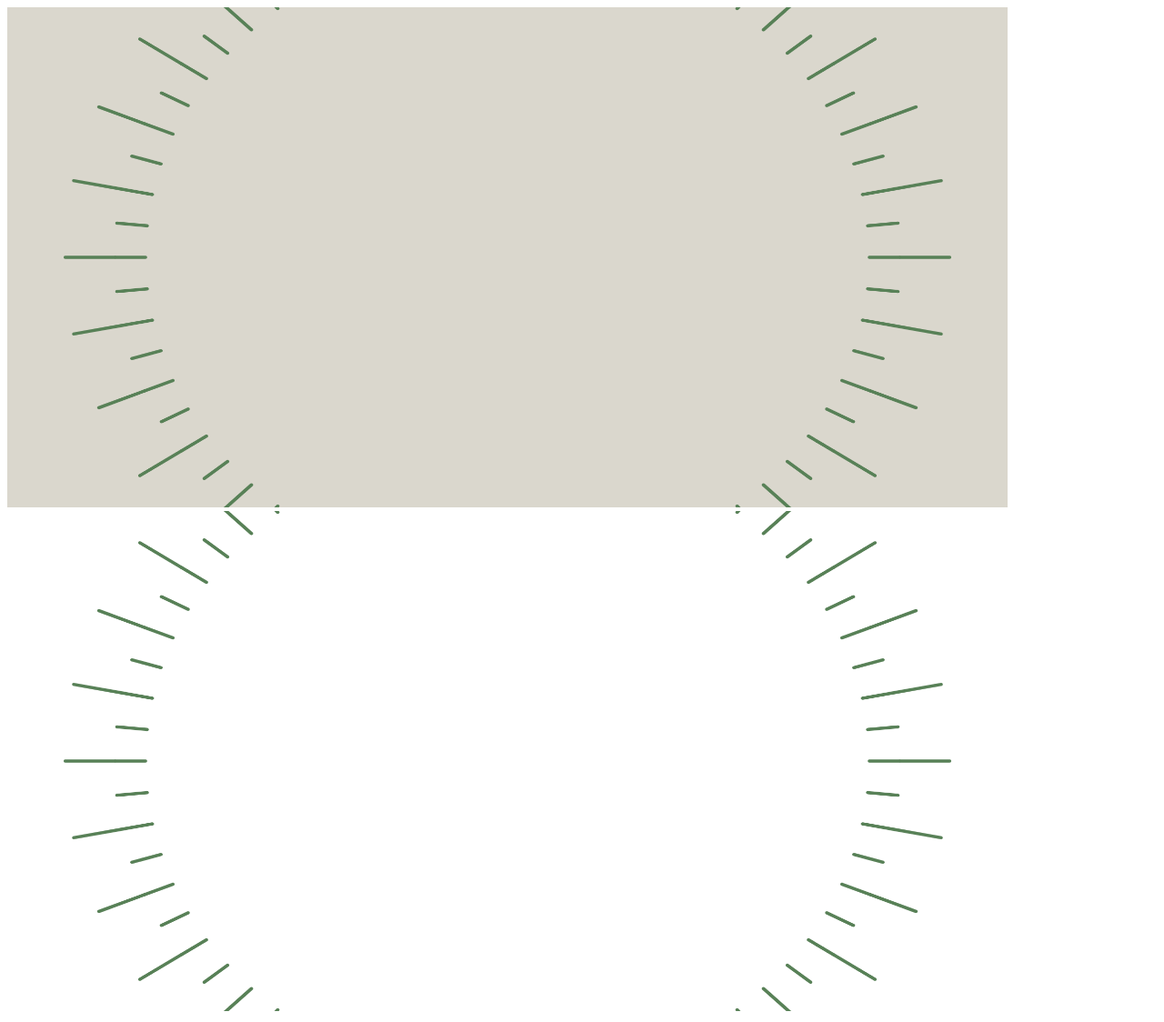
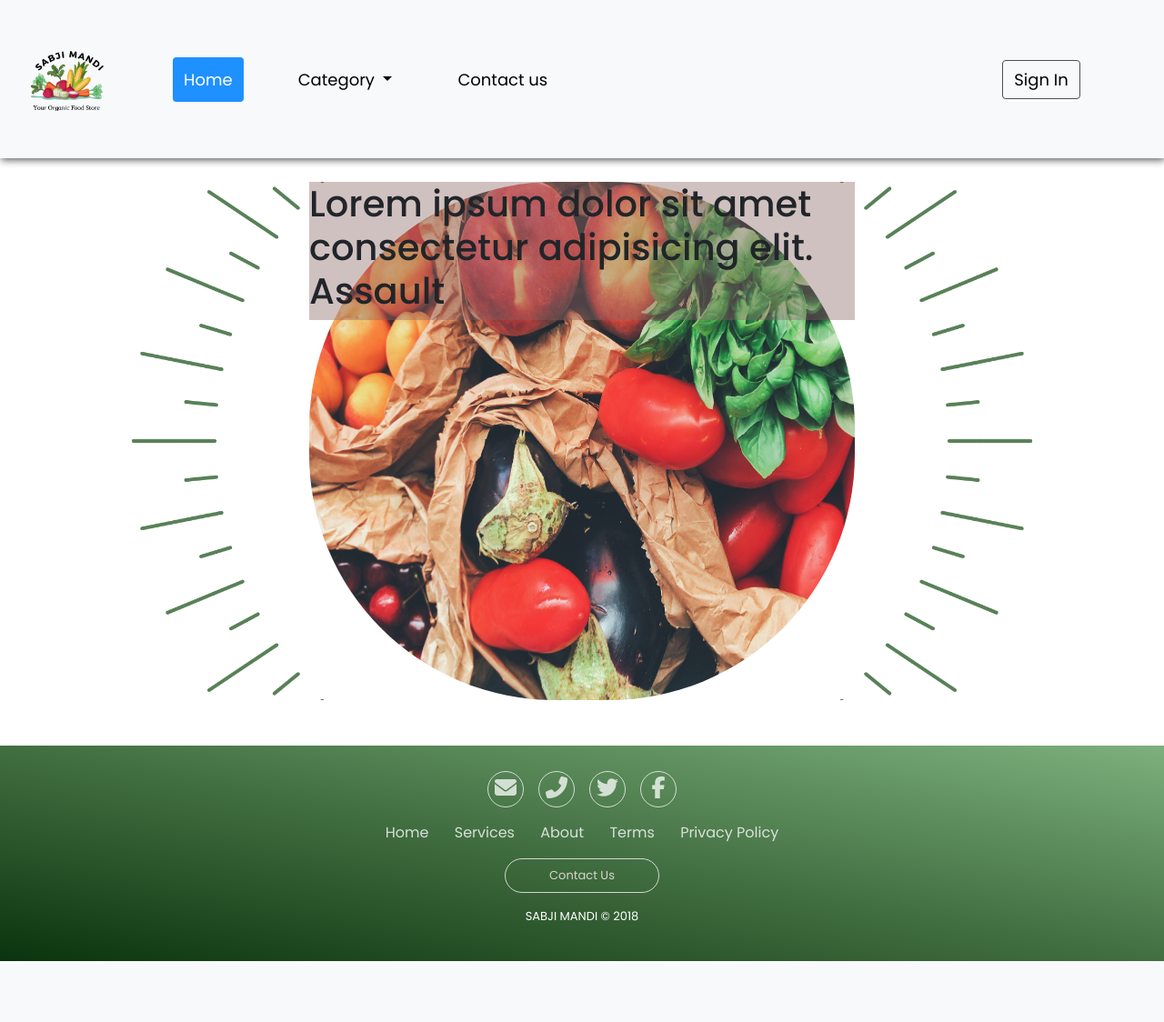
Before and after one commit to kriipa/SabjiMandi, a Django app: page /about/ in a window 1280 px wide. Shown: the whole page at 91% size. After the commit the page ends 1057 px from the top, so only its background shows below. Run offline with Django 4.2, Linux system fonts and the light colour scheme; parts of the project's set-up code (start-up, migrations or seed data) failed here and were passed over; some libraries are stand-ins or nearby versions.

Commit message:
about page

```diff
--- /dev/null
+++ b/Sabji_Mandi/static/css/about.css
@@ -0,0 +1,7 @@
+.aboutimg{
+    background-image: url('/static/images/login-2.png');
+    background-size: cover;
+    background-position: center;
+    background-repeat: no-repeat;
+
+}
--- a/Sabji_Mandi/templates/about/about.html
+++ b/Sabji_Mandi/templates/about/about.html
@@ -1,17 +1,57 @@
-<!DOCTYPE html>
-<html lang="en">
-<head>
-    <meta charset="UTF-8">
-    <meta http-equiv="X-UA-Compatible" content="IE=edge">
-    <meta name="viewport" content="width=device-width, initial-scale=1.0">
-    <title>AboutUs</title>
-</head>
-<body>
-    <Section>
-        <div class="container">
-            <img src="/static/images/login.png" alt="bg img" style="height: 550px; width: 1100px; align-items: center;">
-            <img src="/static/images/login-2.png" alt="" style="height: 550px; width: 1100px; align-items: center;">
+{% extends 'index.html' %}
+
+{% block content %}
+
+<Section class="container-fluid  h-100" style="margin-top: 200px; margin-bottom: 50px; ">
+    <div class="container ">
+        <!-- <div class="d-flex justify-content-center position-relative carousel slide carousel-inner" data-bs-ride="carousel">
+
+            <img src="/static/images/login-2.png" class="position-absolute" alt=""
+                style="height: 570px; width: 1100px; z-index: 1;">
+
+            <div class="col position-absolute carousel-item active">
+                <img src="/static/images/bgabout1.jpg" alt=""
+                    style="height: 570px; width: 600px; border-radius: 270px; z-index: 4;">
+            </div>
+            <div class=" position-absolute carousel-item">
+                <img src="/static/images/bgabout2.jpg" alt=""
+                    style="height: 570px; width: 600px; border-radius: 270px;z-index:3;">
+            </div>
+            <!-- <div class="position-absolute carousel-item"> -->
+        <!-- <img src="/static/images/bgabout3.jpg" alt=""
+                style="height: 570px; width: 600px; border-radius: 270px;z-index:2;"> -->
+        <!-- </div> -->
+        <!-- </div>  -->
+
+        <div class="container d-flex justify-content-center aboutimg">
+
+            <div id="carouselExampleInterval" class="carousel slide carousel-fade position-relative" data-bs-ride="carousel"
+                style="height: 570px; width: 600px; border-radius: 500px;">
+                <!-- <img src="/static/images/login-2.png" class="position-absolute top-0 " style="z-index: -1; height: 570px; width: 1100px; right: 20%;" alt=""> -->
+                <div class="carousel-inner position-inherit">
+                    <div class="carousel-item active" data-bs-interval="2000">
+                        <img src="/static/images/bgabout1.jpg" alt=""
+                            style="height: 570px; width: 600px; border-radius: 270px;">
+                    </div>
+
+                    <div class="carousel-item" data-bs-interval="2000">
+                        <img src="/static/images/bgabout2.jpg" alt=""
+                            style="height: 570px; width: 600px; border-radius: 270px;">
+                    </div>
+
+                    <div class="carousel-item" data-bs-interval="2000">
+                        <img src="/static/images/bgabout4.jpg" alt=""
+                            style="height: 570px; width: 600px; border-radius: 270px;">
+                    </div>
+
+                    <div class="col position-absolute top-0 " style="background-color: rgb(138, 101, 101, 0.4); z-index: 1;">
+                        <h1 class="">Lorem ipsum dolor sit amet consectetur adipisicing elit. Assault</h1>
+                    </div>
+
+                </div>
+            </div>
         </div>
-    </Section>
-</body>
-</html>
+
+</Section>
+
+{% endblock %}
--- a/Sabji_Mandi/templates/header/header.html
+++ b/Sabji_Mandi/templates/header/header.html
@@ -11,6 +11,7 @@
     <script src="/static/js/homepage.js"></script>
     <link href="/static/css/dashboard.css" rel="stylesheet">
     <link href="/static/css/footer.css" rel="stylesheet">
+    <link rel="stylesheet" href="/static/css/about.css">
     <script src="https://ajax.googleapis.com/ajax/libs/jquery/3.5.1/jquery.min.js"></script>
 
     <!-- <script src="https://ajax.googleapis.com/ajax/libs/jquery/3.5.1/jquery.min.js"></script> -->
```
Also changed, not shown: Sabji_Mandi/static/images/bgabout1.jpg (added), Sabji_Mandi/static/images/bgabout2.jpg (added), Sabji_Mandi/static/images/bgabout4.jpg (added), Sabji_Mandi/static/images/login.png (deleted), 4 other files.
